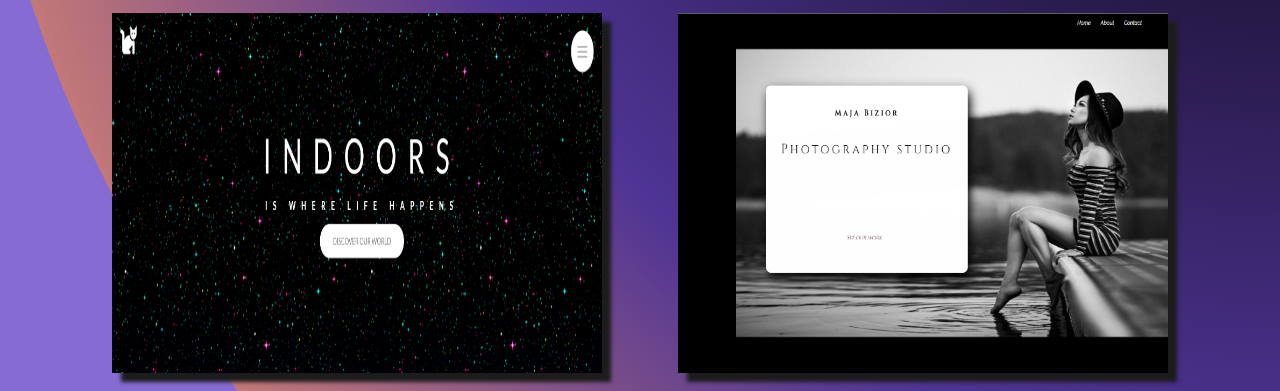
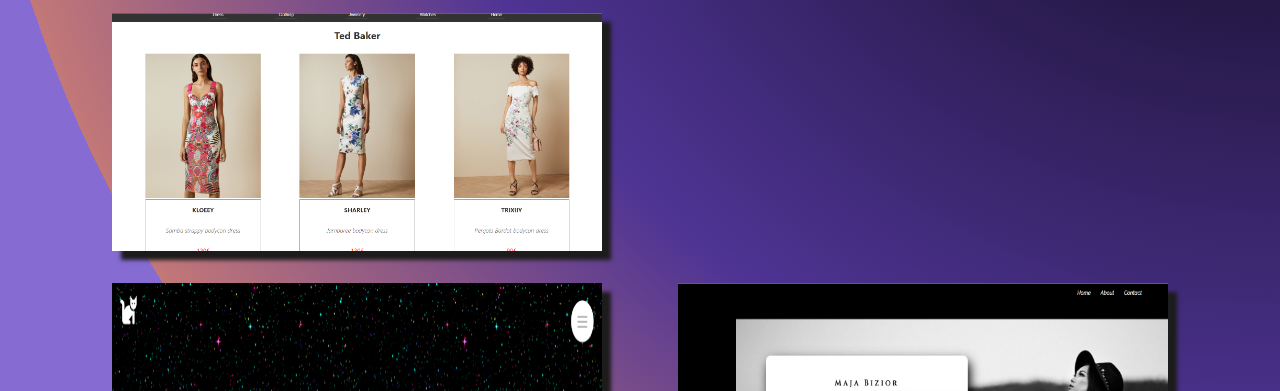
Before and after one commit to Mendoxes/Portfolio, a plain HTML site: page index.html in a window 1280 px wide. Shown: the part 1676-2067 px from the top of the page. Drawn offline with nearby package versions, Linux system fonts and the light colour scheme; a web font is replaced by a local one.

Commit message:
"add new page clothes"

```diff
--- a/index.html
+++ b/index.html
@@ -169,7 +169,7 @@
 
           </div>
         </div>
-
+        <a id="projects" class="imgclass" href="https://mendoxes.github.io/Clothes/"><img class="sto"   src="5.png" alt=""></a>
         <div class="second__parse">
 
 <a id="projects" class="imgclass" href="https://mendoxes.github.io/starter/"><img class="sto"   src="1.png" alt=""></a>
```
Also changed, not shown: 5.png (added).
